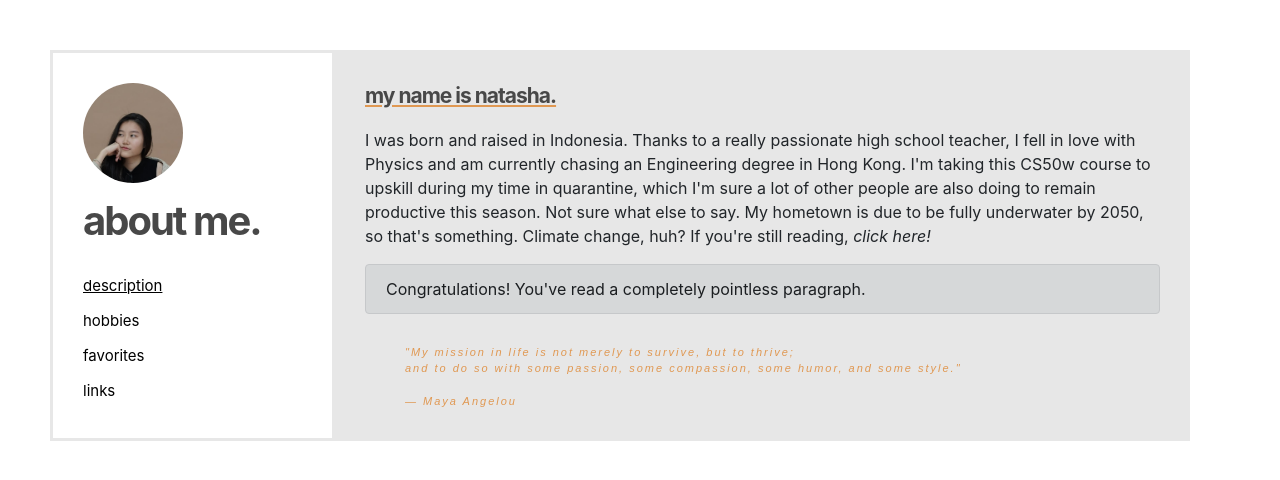
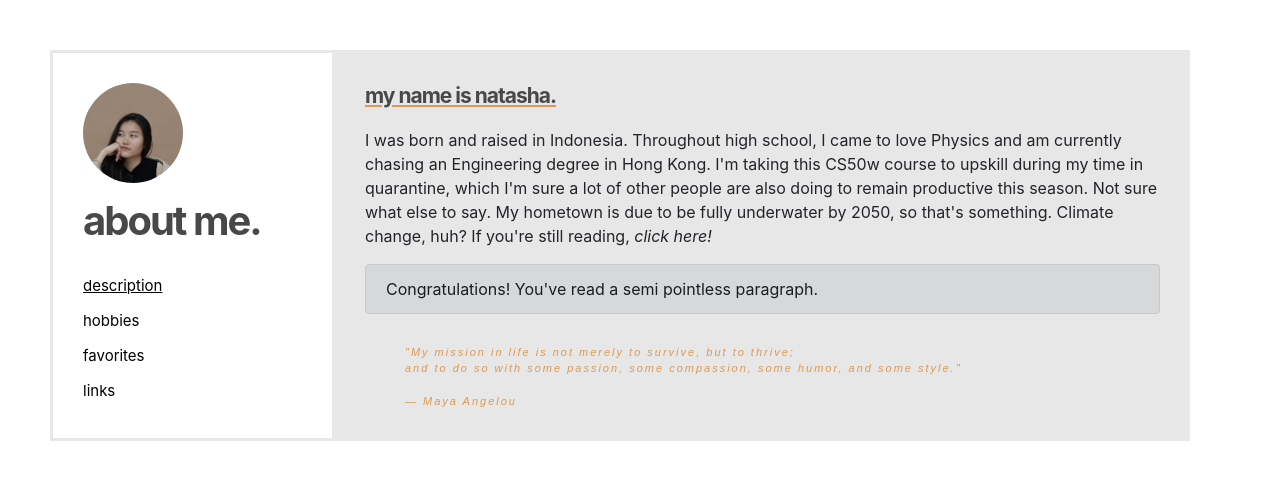
Before and after one commit to tashaem/about-me-site, a plain HTML site: page index.html in a window 1280 px wide. Both pictures are taken after a click on the element "click here!". Drawn offline with nearby package versions, Linux system fonts and the light colour scheme.

Commit message:
Editted descriptions and table

```diff
--- a/index.html
+++ b/index.html
@@ -10,7 +10,7 @@
           function func(){
 
             document.getElementById("bootstrapAlert").innerHTML =
-            "<div class='alert alert-dark' role='alert'>Congratulations! You've read a completely pointless paragraph.</div>";
+            "<div class='alert alert-dark' role='alert'>Congratulations! You've read a semi pointless paragraph.</div>";
           }
         </script>
     </head>
@@ -31,8 +31,8 @@
           </div>
           <div class="col-9">
             <p class="big">my name is natasha.</p>
-            <p>I was born and raised in Indonesia. Thanks to a really passionate high school teacher,
-            I fell in love with Physics and am currently chasing an Engineering degree in Hong Kong. I'm taking this CS50w course
+            <p>I was born and raised in Indonesia. Throughout high school,
+            I came to love Physics and am currently chasing an Engineering degree in Hong Kong. I'm taking this CS50w course
             to upskill during my time in quarantine, which I'm sure a lot of other people are also doing to remain productive this season.
             Not sure what else to say. My hometown is due to be fully underwater by 2050, so that's something.
             Climate change, huh? If you're still reading, <em id="click" onclick="func();">click here!</em></p>
```
Also changed, not shown: link4.html (+0 -4 lines).
